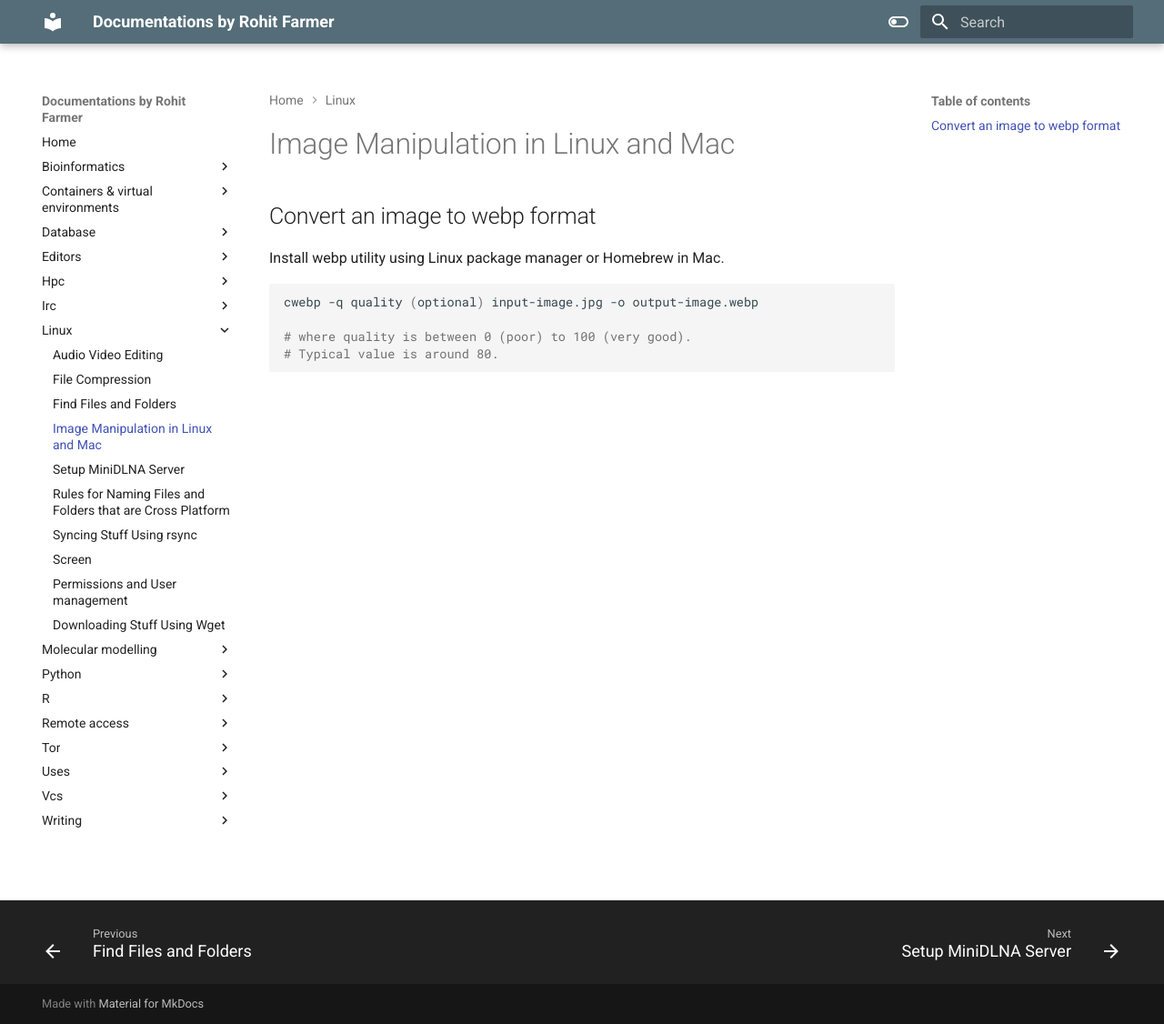
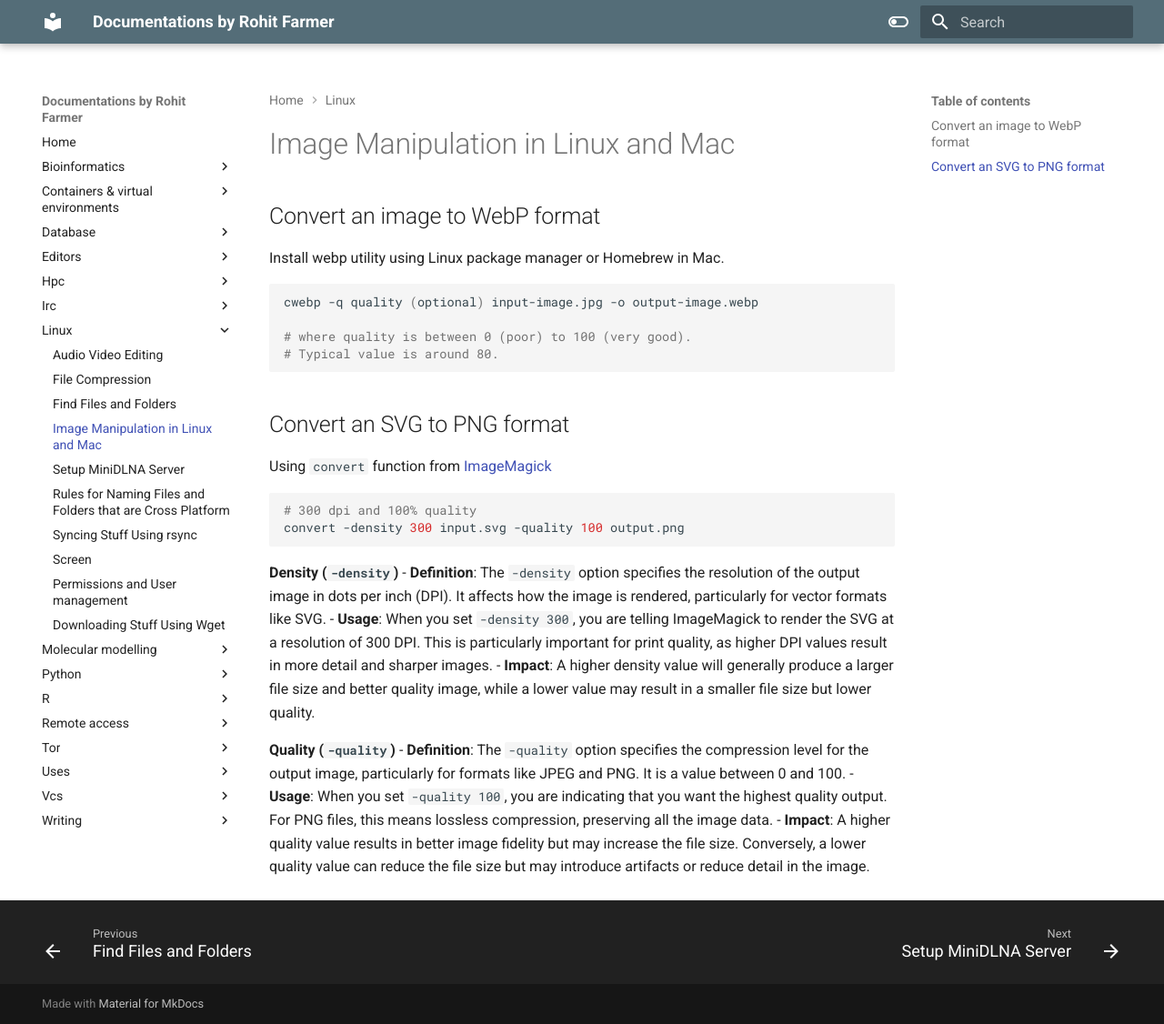
Before and after one commit to rohitfarmer/mk-docs, an MkDocs documentation site: the page built from docs/linux/images.md, in a window 1280 px wide and 1126 px high. Shown: the whole window at 91% size. Built offline with MkDocs 1.6.1 and Material for MkDocs 9.7.7, drawn with Linux system fonts in a browser that asks for light colours.

Commit message:
svg to png

````diff
--- a/docs/linux/images.md
+++ b/docs/linux/images.md
@@ -1,6 +1,6 @@
 # Image Manipulation in Linux and Mac
 
-## Convert an image to webp format
+## Convert an image to WebP format
 
 Install webp utility using Linux package manager or Homebrew in Mac.
 
@@ -10,3 +10,22 @@ cwebp -q quality (optional) input-image.jpg -o output-image.webp
 # where quality is between 0 (poor) to 100 (very good).
 # Typical value is around 80.
 ```
+
+## Convert an SVG to PNG format
+
+Using `convert` function from [ImageMagick](https://imagemagick.org/index.php)
+
+```bash
+# 300 dpi and 100% quality
+convert -density 300 input.svg -quality 100 output.png
+```
+
+**Density (`-density`)**
+- **Definition**: The `-density` option specifies the resolution of the output image in dots per inch (DPI). It affects how the image is rendered, particularly for vector formats like SVG.
+- **Usage**: When you set `-density 300`, you are telling ImageMagick to render the SVG at a resolution of 300 DPI. This is particularly important for print quality, as higher DPI values result in more detail and sharper images.
+- **Impact**: A higher density value will generally produce a larger file size and better quality image, while a lower value may result in a smaller file size but lower quality.
+
+**Quality (`-quality`)**
+- **Definition**: The `-quality` option specifies the compression level for the output image, particularly for formats like JPEG and PNG. It is a value between 0 and 100.
+- **Usage**: When you set `-quality 100`, you are indicating that you want the highest quality output. For PNG files, this means lossless compression, preserving all the image data.
+- **Impact**: A higher quality value results in better image fidelity but may increase the file size. Conversely, a lower quality value can reduce the file size but may introduce artifacts or reduce detail in the image.
````
